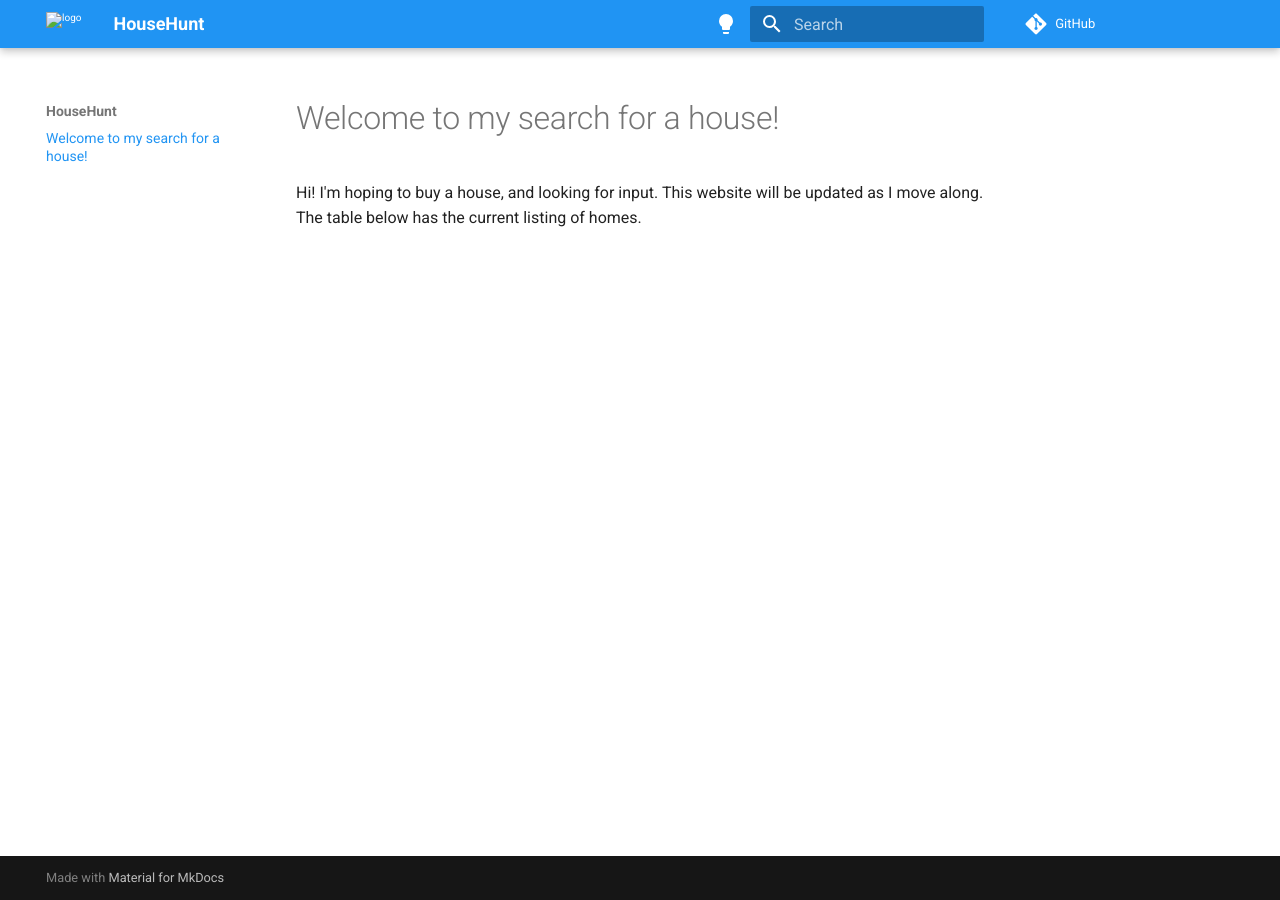
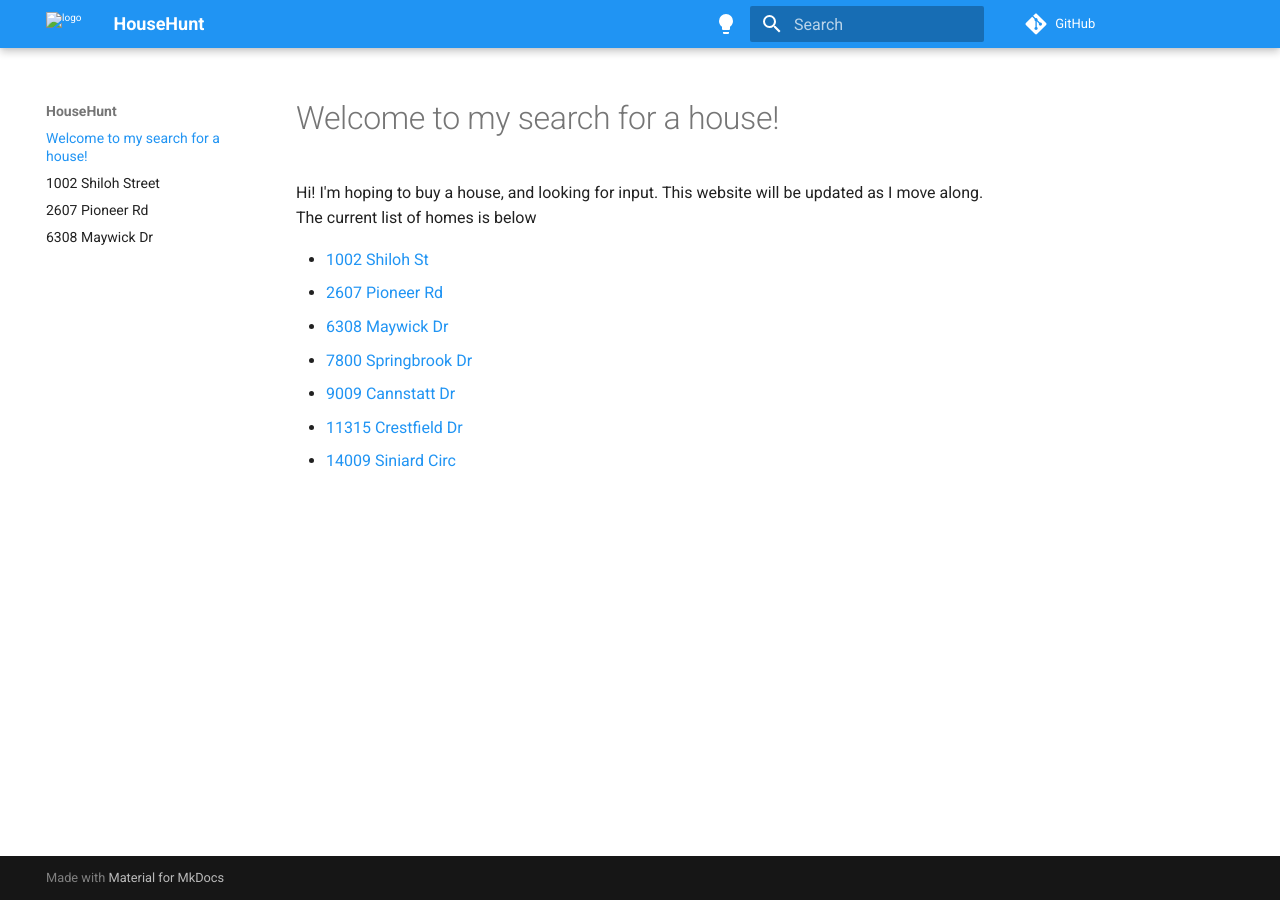
Before and after one commit to jamils/HouseHunt, an MkDocs documentation site: the page built from docs/index.md, in a window 1280 px wide. Built offline with MkDocs 1.6.1 and Material for MkDocs 9.7.7, drawn with Linux system fonts in a browser that asks for light colours; comment, search, counter and statistics services are not loaded.

Commit message:
Added first list of houses

```diff
--- a/assets/custom.css
+++ b/assets/custom.css
@@ -1,6 +1,6 @@
-body {
+:root {
     background-image: "assets/blueprint.jpg";
     background-position: center;
     background-size: cover;
-    opacity: 0.5;
+    /* opacity: 0.5; */
 }
--- /dev/null
+++ b/docs/.meta.yml
@@ -0,0 +1 @@
+comments: true
--- a/docs/index.md
+++ b/docs/index.md
@@ -1,3 +1,15 @@
+---
+comments: true
+---
+
 # Welcome to my search for a house!
 
-Hi! I'm hoping to buy a house, and looking for input. This website will be updated as I move along. The table below has the current listing of homes.
+Hi! I'm hoping to buy a house, and looking for input. This website will be updated as I move along. The current list of homes is below
+
+* [1002 Shiloh St](https://www.zillow.com/homes/1002-Shiloh-St-SE-Huntsville,-AL-35803)
+* [2607 Pioneer Rd](https://www.zillow.com/homes/2607-Pioneer-Rd-SW-Huntsville,-AL-35803)
+* [6308 Maywick Dr](https://www.zillow.com/homes/6308-Maywick-Dr-Huntsville,-AL-35810)
+* [7800 Springbrook Dr](https://www.zillow.com/homes/7800-Springbrook-Dr-SE-Huntsville,-AL-35802)
+* [9009 Cannstatt Dr](https://www.zillow.com/homes/9009-Cannstatt-Dr-SE-Huntsville,-AL-35802)
+* [11315 Crestfield Dr](https://www.zillow.com/homes/11315-Crestfield-Dr-SE-Huntsville,-AL-35803)
+* [14009 Siniard Circ](https://www.zillow.com/homes/14009-Siniard-Cir-SE-Huntsville,-AL-35803)
--- a/mkdocs.yml
+++ b/mkdocs.yml
@@ -16,6 +16,7 @@ theme:
         name: Switch to light mode
   favicon: assets/home.svg
   logo: assets/home.svg
+  custom_dir: overrides
 plugins:
   - search
 markdown_extensions:
--- /dev/null
+++ b/overrides/comments.html
@@ -0,0 +1,15 @@
+<script src="https://giscus.app/client.js"
+        data-repo="jamils/HouseHunt"
+        data-repo-id="R_kgDOMBAj2w"
+        data-category="Ideas"
+        data-category-id="DIC_kwDOMBAj284CfpZz"
+        data-mapping="pathname"
+        data-strict="0"
+        data-reactions-enabled="1"
+        data-emit-metadata="0"
+        data-input-position="bottom"
+        data-theme="dark_dimmed"
+        data-lang="en"
+        crossorigin="anonymous"
+        async>
+</script>
```
Also changed, not shown: docs/1002_Shiloh.md (added, +5 -0 lines), docs/2607_Pioneer.md (added, +5 -0 lines), docs/6308_Maywick.md (added, +5 -0 lines).
